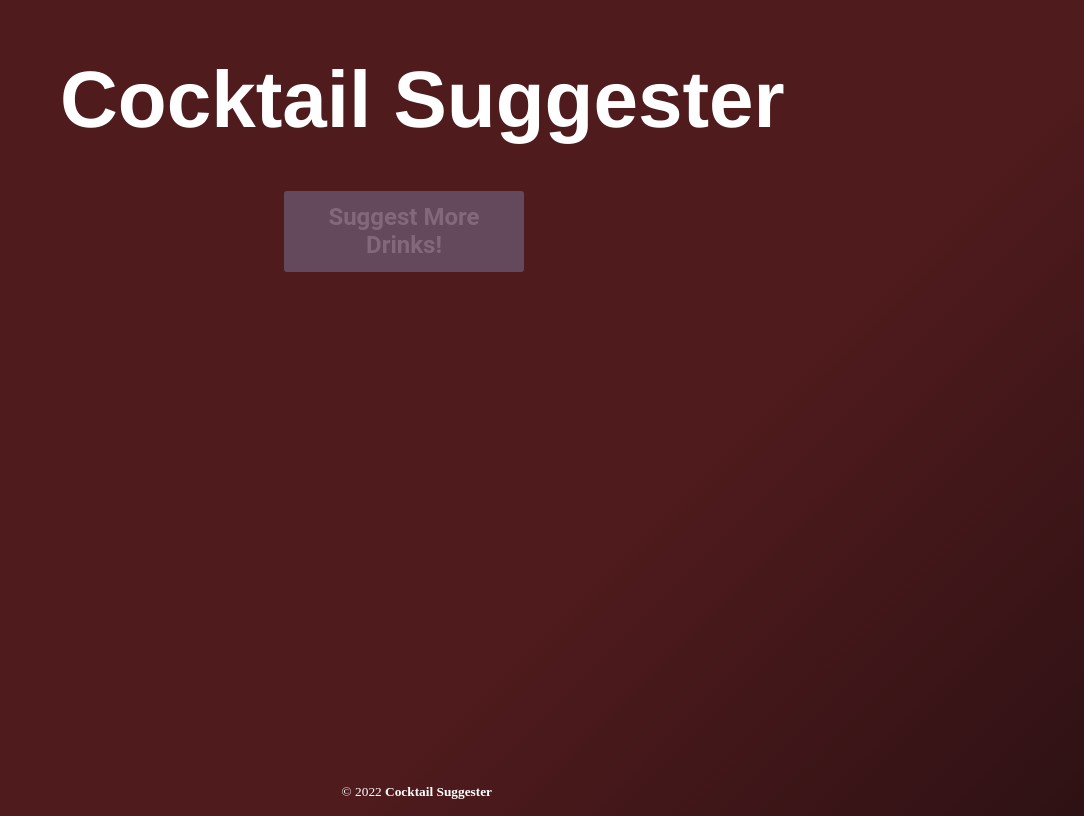
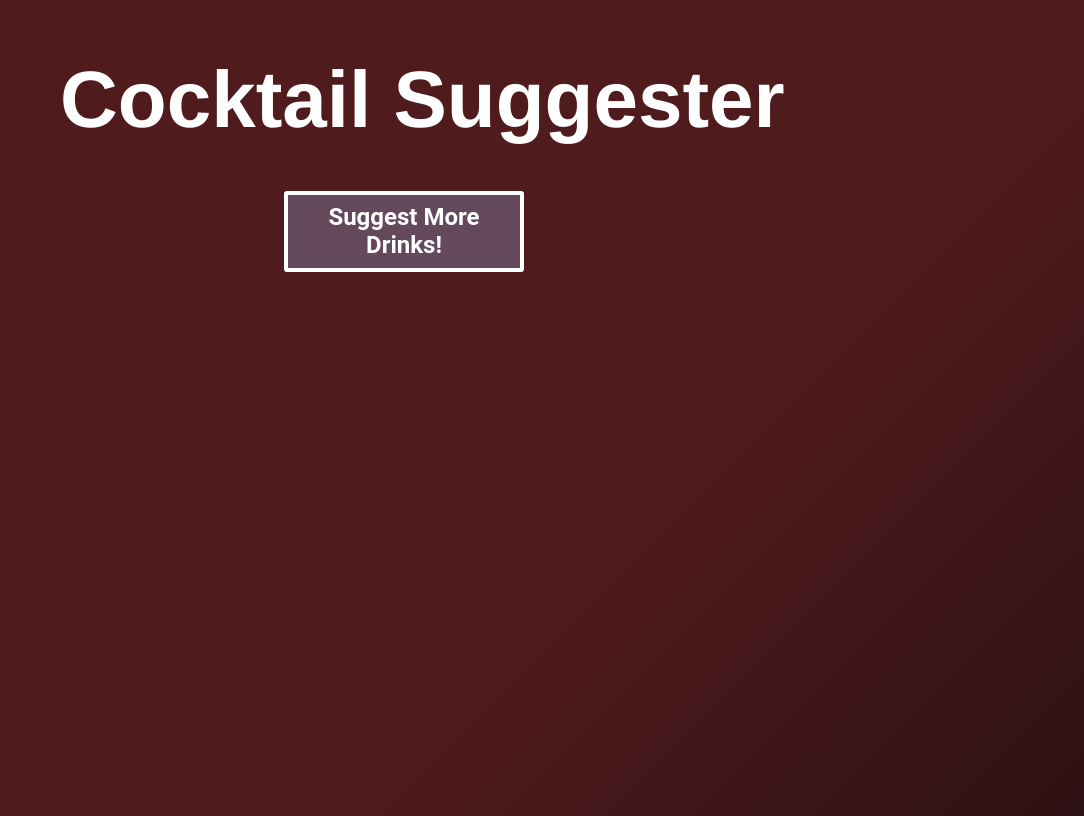
Before and after one commit to GarlicGrapes/Cocktail-Suggester, a plain HTML site: page index.html in a window 1280 px wide. In both pictures the pointer is over the button "Suggest More Drinks!". Shown: the whole page, without its empty margins (196-1280 px from the left). Drawn offline with Linux system fonts and the light colour scheme; no server answers.

Commit message:
removed unnecessary footer

```diff
--- a/index.css
+++ b/index.css
@@ -63,11 +63,11 @@ a:hover {
     position: absolute;
     display:inline-block;
     padding:0.35em 1.2em;
-    border:0.2em solid #64485c;
+    border:0.2em solid #FFFFFF;
     margin:0 10em 0.5em 0;
     border-radius:0.12em;
     box-sizing: border-box;
-    color:#83677B;
+    color:#ffffff;
     background: #64485c;
 }
 
--- a/index.html
+++ b/index.html
@@ -22,9 +22,6 @@
 
 
 
-        <footer id='foot'>
-            <small>&copy; 2022 <strong>Cocktail Suggester</strong></small>
-        </footer>
         <script src = "src/index.js"></script>
     </body>
 
```
